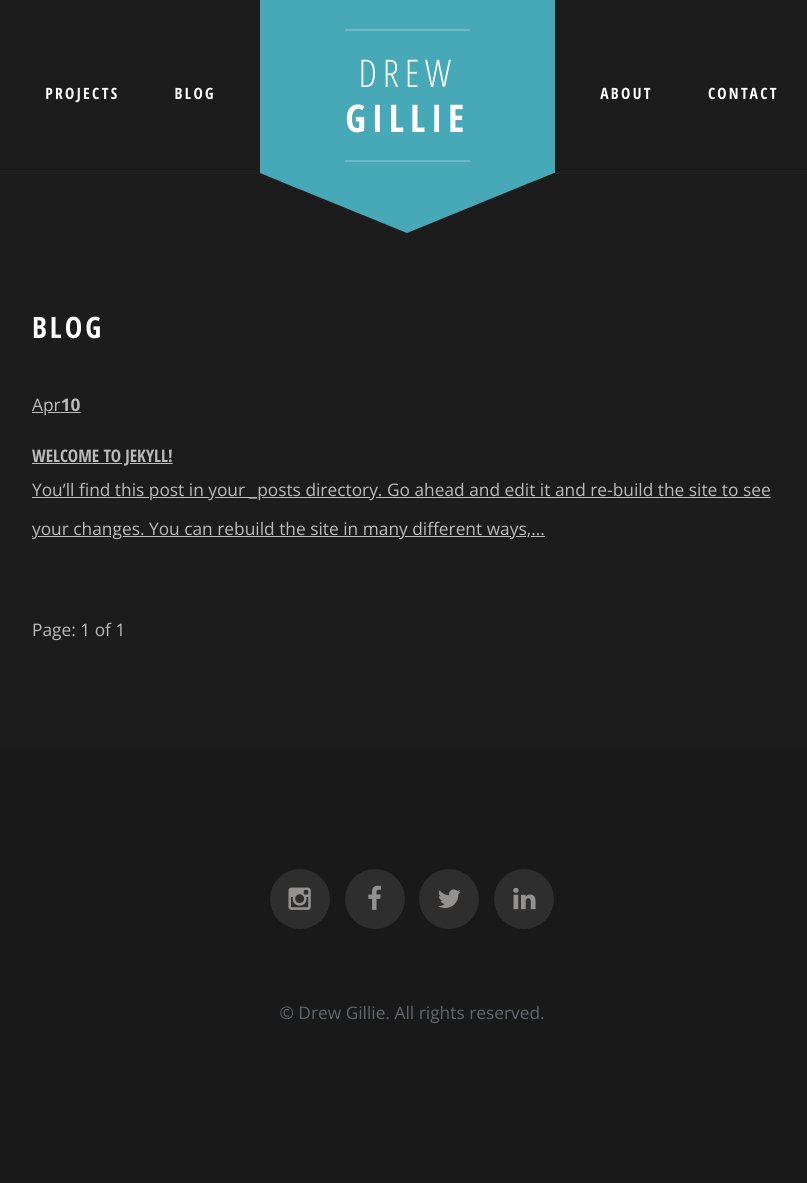
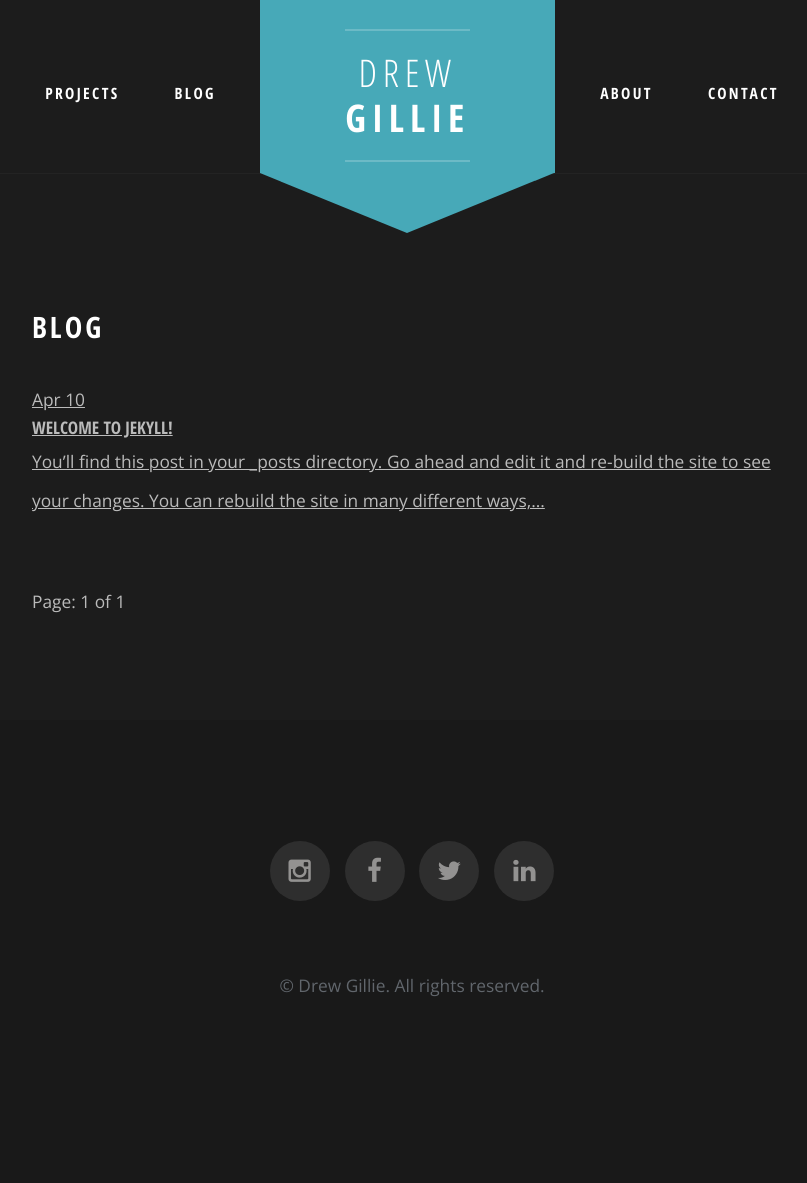
Before and after one commit to drewgillievfx/DrewGillie.com, a Jekyll site: the page built from blog/index.html, in a window 1280 px wide. Shown: the whole page, without its empty margins (228-1035 px from the left). Built offline with Jekyll 4.4.1, drawn with Linux system fonts in a browser that asks for light colours; the list of posts is cut into pages by our own code; after the commit the page ends 1155 px from its top, so only the background shows below that.

Commit message:
Change style a little on blog post dates.

```diff
--- a/blog/index.html
+++ b/blog/index.html
@@ -12,9 +12,9 @@ permalink: /blog/
       {% for post in paginator.posts %}
       <a href="{{ site.baseurl }}{{ post.url }}">
         <li>
-          <p class="date">{{ post.date | date: "%B" | truncate:3, "" }}<b>{{ post.date | date: "%d" }}</b></p>
+          <span>{{ post.date | date: "%B" | truncate:3, "" }} {{ post.date | date: "%d" }}</span>
           <h3>{{ post.title }}</h3>
-          <p>{{ post.content | strip_html | truncatewords:30 }}</p>
+          <p>{{ post.content | strip_html | truncatewords:30 }} </p>
         </li>
       </a>
       {% endfor %}
```
